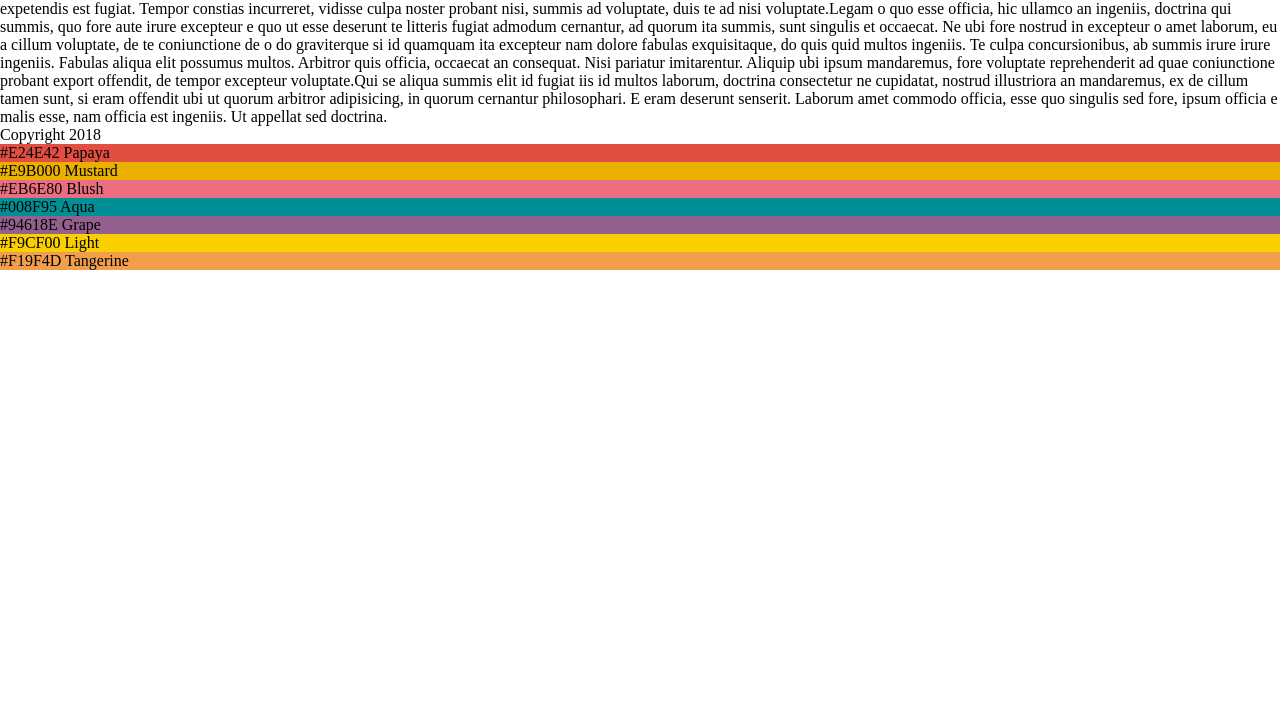
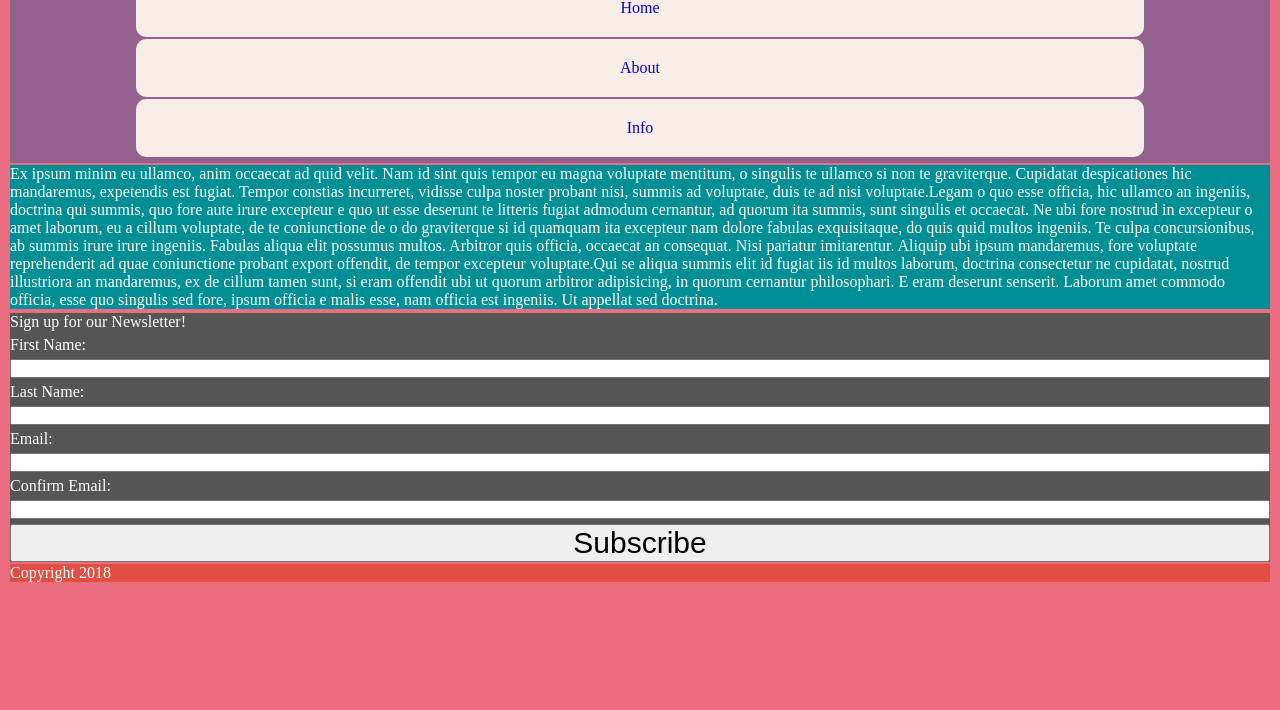
Before and after one commit to flash4syth/mindtune, a plain HTML site: page site3.html in a window 1280 px wide. Shown: the part 90-800 px from the top of the page. Drawn offline with Linux system fonts and the light colour scheme.

Commit message:
Style text and links

```diff
--- a/site3.html
+++ b/site3.html
@@ -9,9 +9,82 @@
           margin: 0;
           padding: 0;
         }
-      .color-palette > div {
+      body {
+        background-color: #EB6E80;
+        padding: 5px 10px;
+      }
+      .main-grid {
+          color: white;
+          display: grid;
+          grid-template-columns: 1fr;
+          grid-template-areas:
+            "color-palette"
+            "header-grid"
+            "side-nav"
+            "main-content"
+            "image-grid"
+            "subscription-form"
+            "footer";
+          grid-gap: 2px;
+          border-radius: 5px;
       }
 
+      .main-grid > .header-grid {
+        grid-area: header-grid;
+        background-color: #F9CF00;
+        text-align: center;
+      }
+      .main-grid > .side-nav {
+        grid-area: side-nav;
+        background-color: #94618E;
+      }
+      .main-grid > .main-content {
+        grid-area: main-content;
+        background-color: #008F95;
+      }
+      .main-grid > .image-grid {
+        grid-area: image-grid;
+        background-color: #E9B000;
+      }
+      .main-grid > .subscription-form {
+        grid-area: subscription-form;
+        background-color: #555;
+      }
+      .main-grid > .footer {
+        grid-area: footer;
+        background-color: #E24E42;
+      }
+      .main-grid > .color-palette {
+        grid-area: color-palette;
+      }
+      .side-nav {
+        display: grid;
+        grid-template-columns: 1fr;
+        grid-auto-rows: 50px;
+        grid-gap: 10px;
+        padding: 10px 0;
+
+      }
+      .side-nav > .link {
+        margin: 0 auto;
+        width: 80%;
+        border-radius: 10px;
+        text-align: center;
+        align-self: center;
+        background-color: #F8EEE7;
+        text-decoration: none;
+        padding: 20px 0;
+      }
+      .subscription-form {
+        display: grid;
+        grid-template-columns: 1fr;
+        grid-gap: 5px;
+      }
+      .subscription-form > .submit {
+        font-size: 30px;
+        background-color: #F8EEE7
+        border-radius: 10px;
+      }
       .color-palette > .papaya {
         background-color: #E24E42;
       }
@@ -33,12 +106,15 @@
       .color-palette > .tangerine {
         background-color: #F19F4D;
       }
+      .color-palette > .shell {
+        background-color: #F8EEE7;
+      }
     </style>
   </head>
   <body>
     <article class="main-grid">
       <header class="header-grid">
-        <h1 class="maintitle">Mind Tune</h1>
+        <h1 class="maintitle">MIND TUNE</h1>
         <h2 class="subtitle">Change your paradigm one conscious thought at a time.</h2>
       </header>
       <nav class="side-nav">
@@ -76,10 +152,22 @@
         <div class="image image3"></div>
         <div class="image image4"></div>
       </section>
-      <footer>
+      <section class="subscription-form">
+        <p class="actionmessage">Sign up for our Newsletter!</p>
+        <label class="fnamelabel">First Name:</label>
+        <input class="fname" type="text">
+        <label class="lnamelabel">Last Name:</label>
+        <input class="lname" type="text">
+        <label class="emaillabel">Email:</label>
+        <input class="email" type="email">
+        <label class="emailconfirmlabel">Confirm Email:</label>
+        <input class="emailconfirm" type="email">
+        <button class="submit">Subscribe</button>
+      </section>
+      <footer class="footer">
         Copyright 2018
       </footer>
-      <section class="color-palette">
+      <!-- <section class="color-palette">
         <div class="papaya"> #E24E42 Papaya </div>
         <div class="mustard"> #E9B000 Mustard </div>
         <div class="blush"> #EB6E80 Blush </div>
@@ -87,6 +175,7 @@
         <div class="grape"> #94618E Grape </div>
         <div class="light"> #F9CF00 Light </div>
         <div class="tangerine"> #F19F4D Tangerine </div>
-      </section>
+        <div class="shell"> #F8EEE7 Shell </div>
+      </section> -->
     </article>
   </body>
```
